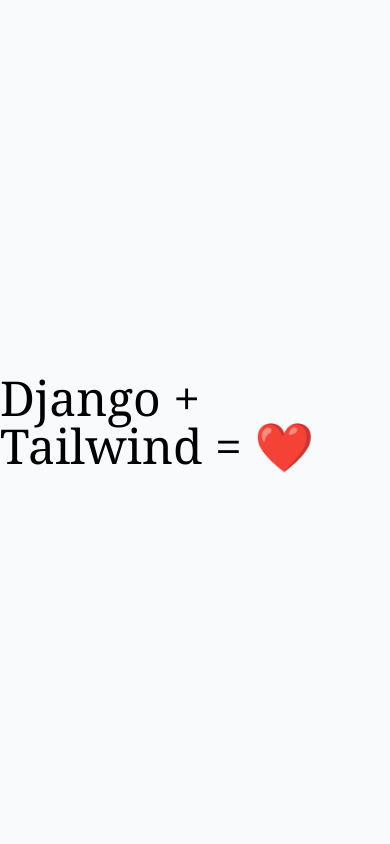
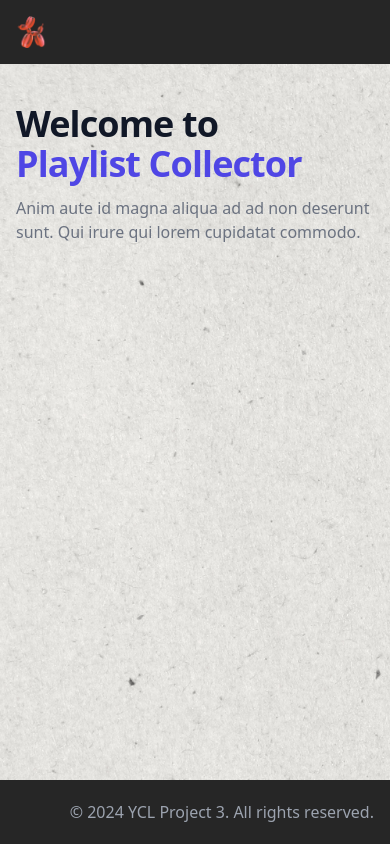
Before and after one commit to amandayclee/playlist-review, a Django app: page / in a window 390 px wide. Run offline with Django 5.2, Linux system fonts and the light colour scheme; some libraries are stand-ins or nearby versions.

Commit message:
add basic css for partials and home

```diff
--- a/main_app/templates/home.html
+++ b/main_app/templates/home.html
@@ -1,11 +1,17 @@
 {% extends 'base.html' %}
 
-{% block title %}
-    Home Page
-{% endblock %}
+{% block title %}Home{% endblock %}
 
 {% block content %}
-    <div class="container mx-auto">
-        <h1 class="text-3xl font-bold">Welcome to the Home Page</h1>
-    </div>
+<main class="mt-10 mx-auto max-w-7xl px-4 sm:mt-12 sm:px-6 md:mt-16 lg:mt-20 lg:px-8 xl:mt-28">
+<div class=" sm:text-center lg:text-left">
+    <h1 class="text-4xl tracking-tight font-extrabold text-gray-900 sm:text-5xl md:text-6xl">
+    <span class="block xl:inline">Welcome to</span>
+    <span class="block text-indigo-600 xl:inline">Playlist Collector</span>
+    </h1>
+    <p class="mt-3 text-base text-gray-500 sm:mt-5 sm:text-lg sm:max-w-xl sm:mx-auto md:mt-5 md:text-xl lg:mx-0">
+    Anim aute id magna aliqua ad ad non deserunt sunt. Qui irure qui lorem cupidatat commodo.
+    </p>
+</div>
+</main>
 {% endblock %}
--- /dev/null
+++ b/main_app/templates/partials/footer.html
@@ -0,0 +1,5 @@
+<footer class="bg-[#262626] h-16 flex justify-end items-center px-4">
+    <p class="text-base text-gray-400">
+      &copy; 2024 YCL Project 3. All rights reserved.
+    </p>
+  </footer>
--- /dev/null
+++ b/main_app/templates/partials/navigation.html
@@ -0,0 +1,20 @@
+{% load static tailwind_tags %}
+<nav class="bg-[#262626] h-16">
+    <div class="max-w-7xl mx-auto px-4 sm:px-6 lg:px-8">
+      <div class="flex items-center justify-between h-16">
+        <div class="flex items-center">
+          <a href="/" class="flex-shrink-0">
+            <img class="h-8 w-8" src="{% static 'images/logo.png' %}" alt="Logo">
+          </a>
+          <div class="hidden md:block">
+            <div class="ml-10 flex items-baseline space-x-4">
+              <a href="#" class="text-gray-300 hover:bg-gray-700 hover:text-white px-3 py-2 rounded-md text-sm font-medium">Home</a>
+              <a href="#" class="text-gray-300 hover:bg-gray-700 hover:text-white px-3 py-2 rounded-md text-sm font-medium">About</a>
+              <a href="#" class="text-gray-300 hover:bg-gray-700 hover:text-white px-3 py-2 rounded-md text-sm font-medium">Services</a>
+              <a href="#" class="text-gray-300 hover:bg-gray-700 hover:text-white px-3 py-2 rounded-md text-sm font-medium">Contact</a>
+            </div>
+          </div>
+        </div>
+      </div>
+    </div>
+</nav>
--- a/playlistreivew/settings.py
+++ b/playlistreivew/settings.py
@@ -133,6 +133,11 @@
 
 STATIC_URL = 'theme/static/'
 
+STATICFILES_DIRS = [
+    BASE_DIR / "static",
+    BASE_DIR / "theme/static_src",
+]
+
 # Default primary key field type
 # https://docs.djangoproject.com/en/5.0/ref/settings/#default-auto-field
 
--- a/theme/static/css/dist/styles.css
+++ b/theme/static/css/dist/styles.css
@@ -749,58 +749,8 @@
   --tw-contain-style:  ;
 }
 
-.container {
-  width: 100%;
-}
-
-@media (min-width: 640px) {
-  .container {
-    max-width: 640px;
-  }
-}
-
-@media (min-width: 768px) {
-  .container {
-    max-width: 768px;
-  }
-}
-
-@media (min-width: 1024px) {
-  .container {
-    max-width: 1024px;
-  }
-}
-
-@media (min-width: 1280px) {
-  .container {
-    max-width: 1280px;
-  }
-}
-
-@media (min-width: 1536px) {
-  .container {
-    max-width: 1536px;
-  }
-}
-
-.sr-only {
-  position: absolute;
-  width: 1px;
-  height: 1px;
-  padding: 0;
-  margin: -1px;
-  overflow: hidden;
-  clip: rect(0, 0, 0, 0);
-  white-space: nowrap;
-  border-width: 0;
-}
-
 .static {
   position: static;
-}
-
-.m-4 {
-  margin: 1rem;
 }
 
 .mx-auto {
@@ -808,24 +758,16 @@
   margin-right: auto;
 }
 
-.mr-4 {
-  margin-right: 1rem;
+.ml-10 {
+  margin-left: 2.5rem;
+}
+
+.mt-10 {
+  margin-top: 2.5rem;
 }
 
 .mt-3 {
   margin-top: 0.75rem;
-}
-
-.ml-3 {
-  margin-left: 0.75rem;
-}
-
-.mr-3 {
-  margin-right: 0.75rem;
-}
-
-.mt-4 {
-  margin-top: 1rem;
 }
 
 .block {
@@ -836,119 +778,162 @@
   display: flex;
 }
 
-.inline-flex {
-  display: inline-flex;
-}
-
 .hidden {
   display: none;
 }
 
-.h-screen {
-  height: 100vh;
-}
-
-.h-6 {
-  height: 1.5rem;
+.h-16 {
+  height: 4rem;
 }
 
 .h-8 {
   height: 2rem;
 }
 
-.w-full {
-  width: 100%;
+.min-h-screen {
+  min-height: 100vh;
 }
 
-.w-6 {
-  width: 1.5rem;
+.w-8 {
+  width: 2rem;
 }
 
-.max-w-screen-xl {
-  max-width: 1280px;
+.max-w-7xl {
+  max-width: 80rem;
+}
+
+.flex-shrink-0 {
+  flex-shrink: 0;
+}
+
+.flex-grow {
+  flex-grow: 1;
 }
 
 .flex-col {
   flex-direction: column;
 }
 
-.flex-wrap {
-  flex-wrap: wrap;
-}
-
 .items-center {
   align-items: center;
 }
 
-.justify-center {
-  justify-content: center;
+.items-baseline {
+  align-items: baseline;
+}
+
+.justify-end {
+  justify-content: flex-end;
 }
 
 .justify-between {
   justify-content: space-between;
 }
 
-.self-center {
-  align-self: center;
+.space-x-4 > :not([hidden]) ~ :not([hidden]) {
+  --tw-space-x-reverse: 0;
+  margin-right: calc(1rem * var(--tw-space-x-reverse));
+  margin-left: calc(1rem * calc(1 - var(--tw-space-x-reverse)));
 }
 
-.whitespace-nowrap {
-  white-space: nowrap;
+.rounded-md {
+  border-radius: 0.375rem;
 }
 
-.rounded-lg {
-  border-radius: 0.5rem;
+.bg-\[stone-sand\] {
+  background-color: stone-sand;
 }
 
-.rounded {
-  border-radius: 0.25rem;
+.bg-gray-800 {
+  --tw-bg-opacity: 1;
+  background-color: rgb(31 41 55 / var(--tw-bg-opacity));
 }
 
-.border {
-  border-width: 1px;
+.bg-\[\] {
+  background-color: ;
 }
 
-.border-gray-100 {
-  --tw-border-opacity: 1;
-  border-color: rgb(243 244 246 / var(--tw-border-opacity));
+.bg-\[\#DB4A2B\] {
+  --tw-bg-opacity: 1;
+  background-color: rgb(219 74 43 / var(--tw-bg-opacity));
 }
 
-.border-gray-200 {
-  --tw-border-opacity: 1;
-  border-color: rgb(229 231 235 / var(--tw-border-opacity));
+.bg-\[\#ea580c\] {
+  --tw-bg-opacity: 1;
+  background-color: rgb(234 88 12 / var(--tw-bg-opacity));
 }
 
-.bg-gray-50 {
+.bg-\[\#2b2b2b\] {
   --tw-bg-opacity: 1;
-  background-color: rgb(249 250 251 / var(--tw-bg-opacity));
+  background-color: rgb(43 43 43 / var(--tw-bg-opacity));
 }
 
-.bg-gray-200 {
-  --tw-bg-opacity: 1;
-  background-color: rgb(229 231 235 / var(--tw-bg-opacity));
+.bg-\[\#\#18181b\] {
+  background-color: ##18181b;
 }
 
-.bg-white {
+.bg-\[\#18181b\] {
   --tw-bg-opacity: 1;
-  background-color: rgb(255 255 255 / var(--tw-bg-opacity));
+  background-color: rgb(24 24 27 / var(--tw-bg-opacity));
 }
 
-.bg-blue-700 {
+.bg-\[\#262626\] {
   --tw-bg-opacity: 1;
-  background-color: rgb(29 78 216 / var(--tw-bg-opacity));
+  background-color: rgb(38 38 38 / var(--tw-bg-opacity));
 }
 
-.bg-rose-50 {
-  --tw-bg-opacity: 1;
-  background-color: rgb(255 241 242 / var(--tw-bg-opacity));
+.bg-\[url\(\'\/img\/hero-pattern\.svg\'\)\] {
+  background-image: url('/img/hero-pattern.svg');
 }
 
-.p-4 {
-  padding: 1rem;
+.bg-\[url\(\'\.\.\/\.\.\/theme\'\)\] {
+  background-image: url('../../theme');
 }
 
-.p-2 {
-  padding: 0.5rem;
+.bg-\[url\(\'\.\.\/\.\.\/theme\/\'\)\] {
+  background-image: url('../../theme/');
+}
+
+.bg-\[url\(\'\.\.\/\.\.\/theme\/static_src\/\'\)\] {
+  background-image: url('../../theme/static_src/');
+}
+
+.bg-\[url\(\'\.\.\/\.\.\/theme\/static_src\/images\/\'\)\] {
+  background-image: url('../../theme/static_src/images/');
+}
+
+.bg-\[url\(\'\.\.\/\.\.\/theme\/static_src\/images\/background_stone\.png\'\)\] {
+  background-image: url('../../theme/static_src/images/background_stone.png');
+}
+
+.bg-auto {
+  background-size: auto;
+}
+
+.bg-cover {
+  background-size: cover;
+}
+
+.bg-center {
+  background-position: center;
+}
+
+.bg-repeat {
+  background-repeat: repeat;
+}
+
+.bg-no-repeat {
+  background-repeat: no-repeat;
+}
+
+.px-3 {
+  padding-left: 0.75rem;
+  padding-right: 0.75rem;
+}
+
+.px-4 {
+  padding-left: 1rem;
+  padding-right: 1rem;
 }
 
 .py-2 {
@@ -956,26 +941,14 @@
   padding-bottom: 0.5rem;
 }
 
-.pl-3 {
-  padding-left: 0.75rem;
+.text-4xl {
+  font-size: 2.25rem;
+  line-height: 2.5rem;
 }
 
-.pr-4 {
-  padding-right: 1rem;
-}
-
-.font-serif {
-  font-family: ui-serif, Georgia, Cambria, "Times New Roman", Times, serif;
-}
-
-.text-5xl {
-  font-size: 3rem;
-  line-height: 1;
-}
-
-.text-3xl {
-  font-size: 1.875rem;
-  line-height: 2.25rem;
+.text-base {
+  font-size: 1rem;
+  line-height: 1.5rem;
 }
 
 .text-sm {
@@ -983,39 +956,26 @@
   line-height: 1.25rem;
 }
 
-.text-2xl {
-  font-size: 1.5rem;
-  line-height: 2rem;
-}
-
-.font-bold {
-  font-weight: 700;
+.font-extrabold {
+  font-weight: 800;
 }
 
 .font-medium {
   font-weight: 500;
 }
 
-.font-semibold {
-  font-weight: 600;
+.tracking-tight {
+  letter-spacing: -0.025em;
 }
 
-.leading-normal {
-  line-height: 1.5;
+.text-gray-300 {
+  --tw-text-opacity: 1;
+  color: rgb(209 213 219 / var(--tw-text-opacity));
 }
 
-.tracking-normal {
-  letter-spacing: 0em;
-}
-
-.text-blue-500 {
+.text-gray-400 {
   --tw-text-opacity: 1;
-  color: rgb(59 130 246 / var(--tw-text-opacity));
-}
-
-.text-stone-500 {
-  --tw-text-opacity: 1;
-  color: rgb(120 113 108 / var(--tw-text-opacity));
+  color: rgb(156 163 175 / var(--tw-text-opacity));
 }
 
 .text-gray-500 {
@@ -1028,197 +988,109 @@
   color: rgb(17 24 39 / var(--tw-text-opacity));
 }
 
-.text-white {
+.text-indigo-600 {
+  --tw-text-opacity: 1;
+  color: rgb(79 70 229 / var(--tw-text-opacity));
+}
+
+.hover\:bg-gray-700:hover {
+  --tw-bg-opacity: 1;
+  background-color: rgb(55 65 81 / var(--tw-bg-opacity));
+}
+
+.hover\:text-white:hover {
   --tw-text-opacity: 1;
   color: rgb(255 255 255 / var(--tw-text-opacity));
 }
 
-.drop-shadow-xl {
-  --tw-drop-shadow: drop-shadow(0 20px 13px rgb(0 0 0 / 0.03)) drop-shadow(0 8px 5px rgb(0 0 0 / 0.08));
-  filter: var(--tw-blur) var(--tw-brightness) var(--tw-contrast) var(--tw-grayscale) var(--tw-hue-rotate) var(--tw-invert) var(--tw-saturate) var(--tw-sepia) var(--tw-drop-shadow);
-}
+@media (min-width: 640px) {
+  .sm\:mx-auto {
+    margin-left: auto;
+    margin-right: auto;
+  }
 
-.hover\:bg-gray-100:hover {
-  --tw-bg-opacity: 1;
-  background-color: rgb(243 244 246 / var(--tw-bg-opacity));
-}
+  .sm\:mt-12 {
+    margin-top: 3rem;
+  }
 
-.hover\:underline:hover {
-  text-decoration-line: underline;
-}
+  .sm\:mt-5 {
+    margin-top: 1.25rem;
+  }
 
-.focus\:outline-none:focus {
-  outline: 2px solid transparent;
-  outline-offset: 2px;
-}
+  .sm\:max-w-xl {
+    max-width: 36rem;
+  }
 
-.focus\:ring-2:focus {
-  --tw-ring-offset-shadow: var(--tw-ring-inset) 0 0 0 var(--tw-ring-offset-width) var(--tw-ring-offset-color);
-  --tw-ring-shadow: var(--tw-ring-inset) 0 0 0 calc(2px + var(--tw-ring-offset-width)) var(--tw-ring-color);
-  box-shadow: var(--tw-ring-offset-shadow), var(--tw-ring-shadow), var(--tw-shadow, 0 0 #0000);
-}
-
-.focus\:ring-gray-200:focus {
-  --tw-ring-opacity: 1;
-  --tw-ring-color: rgb(229 231 235 / var(--tw-ring-opacity));
-}
-
-@media (min-width: 640px) {
-  .sm\:mt-0 {
-    margin-top: 0px;
+  .sm\:px-6 {
+    padding-left: 1.5rem;
+    padding-right: 1.5rem;
   }
 
   .sm\:text-center {
     text-align: center;
   }
+
+  .sm\:text-5xl {
+    font-size: 3rem;
+    line-height: 1;
+  }
+
+  .sm\:text-lg {
+    font-size: 1.125rem;
+    line-height: 1.75rem;
+  }
 }
 
 @media (min-width: 768px) {
-  .md\:mr-6 {
-    margin-right: 1.5rem;
+  .md\:mt-16 {
+    margin-top: 4rem;
   }
 
-  .md\:mt-0 {
-    margin-top: 0px;
+  .md\:mt-5 {
+    margin-top: 1.25rem;
   }
 
   .md\:block {
     display: block;
   }
 
-  .md\:flex {
-    display: flex;
+  .md\:text-6xl {
+    font-size: 3.75rem;
+    line-height: 1;
   }
 
-  .md\:hidden {
-    display: none;
-  }
-
-  .md\:w-auto {
-    width: auto;
-  }
-
-  .md\:flex-row {
-    flex-direction: row;
-  }
-
-  .md\:items-center {
-    align-items: center;
-  }
-
-  .md\:justify-between {
-    justify-content: space-between;
-  }
-
-  .md\:space-x-8 > :not([hidden]) ~ :not([hidden]) {
-    --tw-space-x-reverse: 0;
-    margin-right: calc(2rem * var(--tw-space-x-reverse));
-    margin-left: calc(2rem * calc(1 - var(--tw-space-x-reverse)));
-  }
-
-  .md\:border-0 {
-    border-width: 0px;
-  }
-
-  .md\:bg-transparent {
-    background-color: transparent;
-  }
-
-  .md\:bg-white {
-    --tw-bg-opacity: 1;
-    background-color: rgb(255 255 255 / var(--tw-bg-opacity));
-  }
-
-  .md\:p-0 {
-    padding: 0px;
-  }
-
-  .md\:text-blue-700 {
-    --tw-text-opacity: 1;
-    color: rgb(29 78 216 / var(--tw-text-opacity));
-  }
-
-  .md\:hover\:bg-transparent:hover {
-    background-color: transparent;
-  }
-
-  .md\:hover\:text-blue-700:hover {
-    --tw-text-opacity: 1;
-    color: rgb(29 78 216 / var(--tw-text-opacity));
+  .md\:text-xl {
+    font-size: 1.25rem;
+    line-height: 1.75rem;
   }
 }
 
-@media (prefers-color-scheme: dark) {
-  .dark\:border-gray-700 {
-    --tw-border-opacity: 1;
-    border-color: rgb(55 65 81 / var(--tw-border-opacity));
+@media (min-width: 1024px) {
+  .lg\:mx-0 {
+    margin-left: 0px;
+    margin-right: 0px;
   }
 
-  .dark\:bg-rose-700 {
-    --tw-bg-opacity: 1;
-    background-color: rgb(190 18 60 / var(--tw-bg-opacity));
+  .lg\:mt-20 {
+    margin-top: 5rem;
   }
 
-  .dark\:bg-gray-800 {
-    --tw-bg-opacity: 1;
-    background-color: rgb(31 41 55 / var(--tw-bg-opacity));
+  .lg\:px-8 {
+    padding-left: 2rem;
+    padding-right: 2rem;
   }
 
-  .dark\:bg-rose-900 {
-    --tw-bg-opacity: 1;
-    background-color: rgb(136 19 55 / var(--tw-bg-opacity));
-  }
-
-  .dark\:text-stone-200 {
-    --tw-text-opacity: 1;
-    color: rgb(231 229 228 / var(--tw-text-opacity));
-  }
-
-  .dark\:text-gray-400 {
-    --tw-text-opacity: 1;
-    color: rgb(156 163 175 / var(--tw-text-opacity));
-  }
-
-  .dark\:text-white {
-    --tw-text-opacity: 1;
-    color: rgb(255 255 255 / var(--tw-text-opacity));
-  }
-
-  .dark\:hover\:bg-gray-700:hover {
-    --tw-bg-opacity: 1;
-    background-color: rgb(55 65 81 / var(--tw-bg-opacity));
-  }
-
-  .dark\:hover\:text-white:hover {
-    --tw-text-opacity: 1;
-    color: rgb(255 255 255 / var(--tw-text-opacity));
-  }
-
-  .dark\:focus\:ring-gray-600:focus {
-    --tw-ring-opacity: 1;
-    --tw-ring-color: rgb(75 85 99 / var(--tw-ring-opacity));
+  .lg\:text-left {
+    text-align: left;
   }
 }
 
-@media (min-width: 768px) {
-  @media (prefers-color-scheme: dark) {
-    .md\:dark\:bg-rose-900 {
-      --tw-bg-opacity: 1;
-      background-color: rgb(136 19 55 / var(--tw-bg-opacity));
-    }
+@media (min-width: 1280px) {
+  .xl\:mt-28 {
+    margin-top: 7rem;
+  }
 
-    .md\:dark\:text-blue-500 {
-      --tw-text-opacity: 1;
-      color: rgb(59 130 246 / var(--tw-text-opacity));
-    }
-
-    .md\:dark\:hover\:bg-transparent:hover {
-      background-color: transparent;
-    }
-
-    .md\:dark\:hover\:text-blue-500:hover {
-      --tw-text-opacity: 1;
-      color: rgb(59 130 246 / var(--tw-text-opacity));
-    }
+  .xl\:inline {
+    display: inline;
   }
 }
--- a/theme/static_src/tailwind.config.js
+++ b/theme/static_src/tailwind.config.js
@@ -42,7 +42,7 @@
         // '../../**/*.py'
     ],
     theme: {
-        extend: {},
+        extend: {}
     },
     plugins: [
         /**
--- a/theme/templates/base.html
+++ b/theme/templates/base.html
@@ -2,18 +2,20 @@
 <!DOCTYPE html>
 <html lang="en">
 <head>
-    <title>Django Tailwind</title>
+    <title>{% block title %}Django Tailwind{% endblock %}</title>
     <meta charset="UTF-8">
     <meta name="viewport" content="width=device-width, initial-scale=1.0">
     <meta http-equiv="X-UA-Compatible" content="ie=edge">
     {% tailwind_css %}
 </head>
+<body class="flex flex-col min-h-screen bg-cover" style="background-image: url('{% static 'images/background_stone.png' %}')">
+    {% include 'partials/navigation.html' %}
 
-	<body class="bg-gray-50 font-serif leading-normal tracking-normal">
-		<div class="container mx-auto">
-			<section class="flex items-center justify-center h-screen">
-				<h1 class="text-5xl">Django + Tailwind = ❤️</h1>
-			</section>
-		</div>
+    <main class="flex-grow">
+        {% block content %}
+        {% endblock %}
+    </main>
+
+    {% include 'partials/footer.html' %}
 </body>
 </html>
```
Also changed, not shown: theme/static_src/images/background_stone.png (added), theme/static_src/images/logo.png (added). Lines whose indentation alone changed are shown as unchanged.
